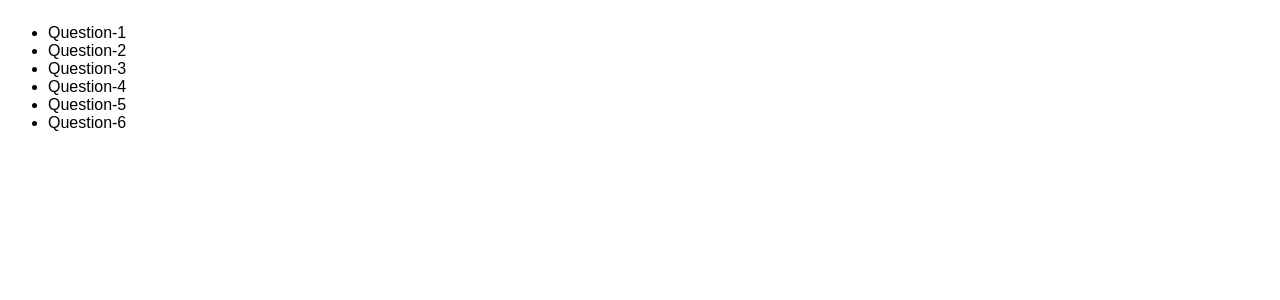
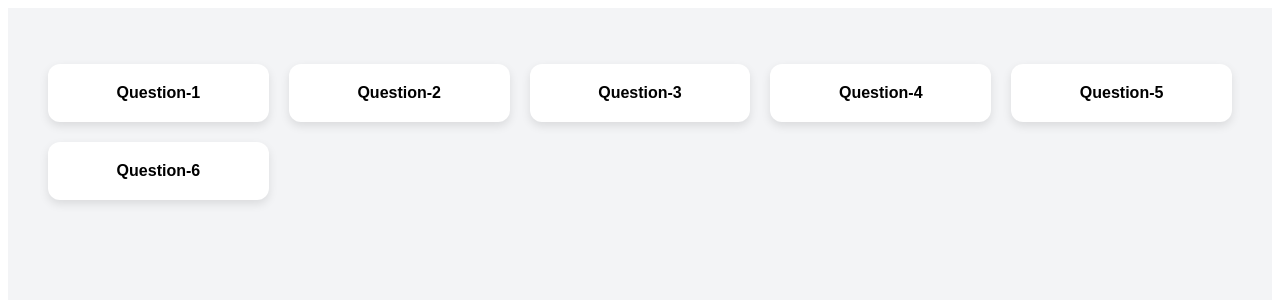
Before and after one commit to Geetanjalinayak-successiveTech/React-Training, a Next.js app in the folder assignments/: page /Assignment-1 in a window 1280 px wide. Shown: the top 300 px of the page. Built offline with nearby package versions, Linux system fonts and the light colour scheme.

Commit message:
Feat:Added css

```diff
--- a/assignments/src/app/Assignment-1/page.jsx
+++ b/assignments/src/app/Assignment-1/page.jsx
@@ -1,33 +1,100 @@
-
 import Link from "next/link";
 
 export default function HomePage() {
   return (
-
-    <ul>
-      <li>
+    <main
+      style={{
+        minHeight: "100vh",
+        backgroundColor: "#f3f4f6",
+        padding: "40px",
+        fontFamily: "sans-serif",
+      }}
+    >
+      <ul
+        style={{
+          display: "grid",
+          gridTemplateColumns: "repeat(auto-fit, minmax(200px, 1fr))",
+          gap: "20px",
+          listStyle: "none",
+          padding: 0,
+        }}
+      >
+        <li
+          style={{
+            background: "white",
+            padding: "20px",
+            borderRadius: "12px",
+            boxShadow: "0 4px 10px rgba(0,0,0,0.1)",
+            textAlign: "center",
+            fontWeight: "bold",
+            transition: "transform 0.3s, box-shadow 0.3s",
+          }}
+        >
           <Link href="/Assignment-1/question-1">Question-1</Link>
         </li>
 
-      <li>
+        <li
+        style={{
+            background: "white",
+            padding: "20px",
+            borderRadius: "12px",
+            boxShadow: "0 4px 10px rgba(0,0,0,0.1)",
+            textAlign: "center",
+            fontWeight: "bold",
+            transition: "transform 0.3s, box-shadow 0.3s",
+          }}>
           <Link href="/Assignment-1/question-2">Question-2</Link>
         </li>
 
-      <li>
+        <li
+        style={{
+            background: "white",
+            padding: "20px",
+            borderRadius: "12px",
+            boxShadow: "0 4px 10px rgba(0,0,0,0.1)",
+            textAlign: "center",
+            fontWeight: "bold",
+            transition: "transform 0.3s, box-shadow 0.3s",
+          }}>
           <Link href="/Assignment-1/question-3">Question-3</Link>
         </li>
 
-      <li>
+        <li style={{
+            background: "white",
+            padding: "20px",
+            borderRadius: "12px",
+            boxShadow: "0 4px 10px rgba(0,0,0,0.1)",
+            textAlign: "center",
+            fontWeight: "bold",
+            transition: "transform 0.3s, box-shadow 0.3s",
+          }}>
           <Link href="/Assignment-1/question-4">Question-4</Link>
         </li>
 
-      <li>
+        <li style={{
+            background: "white",
+            padding: "20px",
+            borderRadius: "12px",
+            boxShadow: "0 4px 10px rgba(0,0,0,0.1)",
+            textAlign: "center",
+            fontWeight: "bold",
+            transition: "transform 0.3s, box-shadow 0.3s",
+          }}>
           <Link href="/Assignment-1/question-5">Question-5</Link>
         </li>
 
-      <li>
+        <li style={{
+            background: "white",
+            padding: "20px",
+            borderRadius: "12px",
+            boxShadow: "0 4px 10px rgba(0,0,0,0.1)",
+            textAlign: "center",
+            fontWeight: "bold",
+            transition: "transform 0.3s, box-shadow 0.3s",
+          }}>
           <Link href="/Assignment-1/question-6">Question-6</Link>
         </li>
       </ul>
+    </main>
   );
 }
```
Also changed, not shown: assignments/src/app/page.js (+29 -44 lines). Lines whose indentation alone changed are shown as unchanged.
